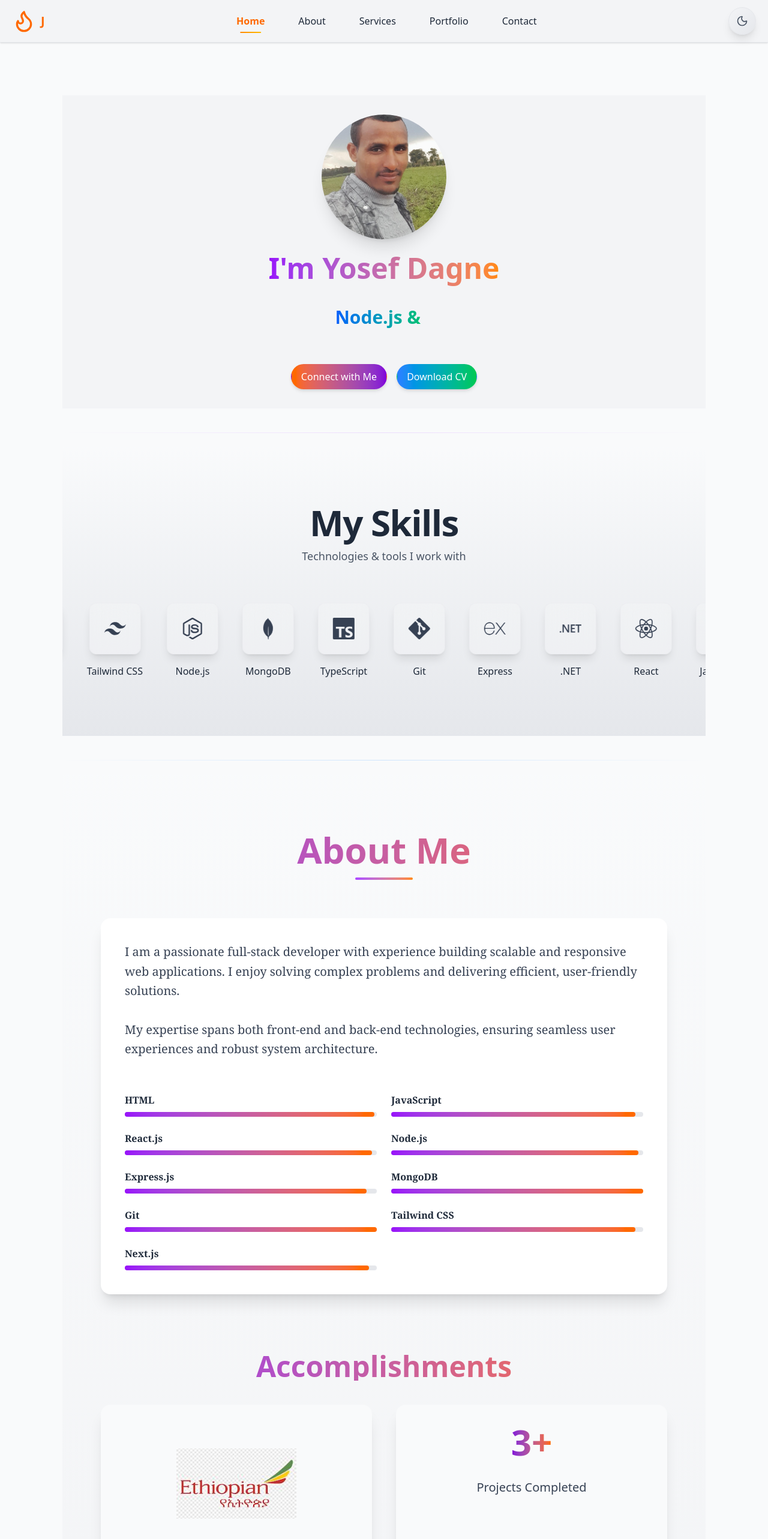
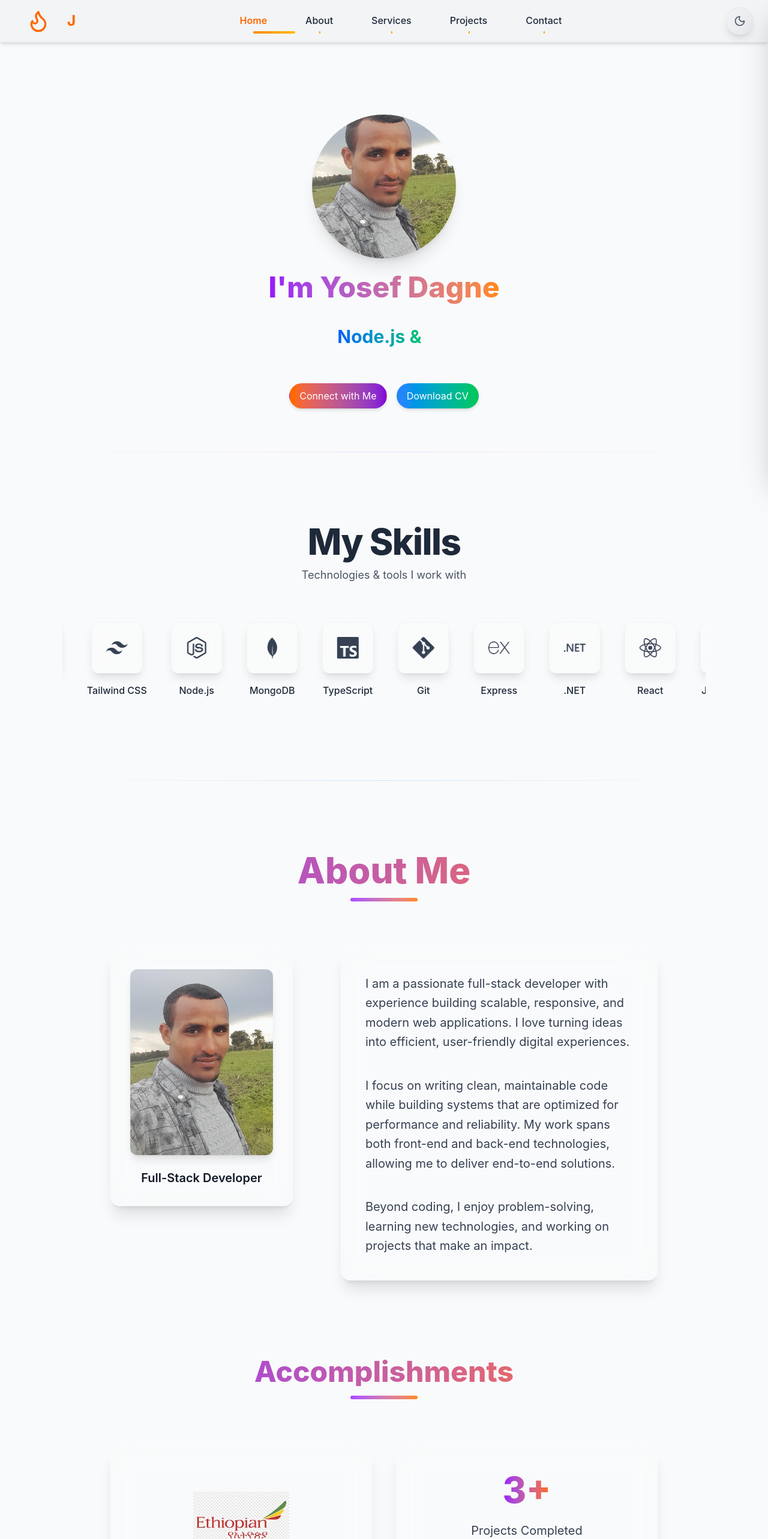
Before and after one commit to YosephDagne/personal_website, a Next.js app: page / in a window 1280 px wide. Shown: the top 2566 px of the page at 60% size. Built offline with nearby package versions, Linux system fonts and the light colour scheme.

Commit message:
personal website

```diff
--- a/app/globals.css
+++ b/app/globals.css
@@ -4,3 +4,9 @@
 html {
   scroll-behavior: smooth;
 }
+
+body {
+  @apply bg-white text-gray-900 dark:bg-gray-900 dark:text-gray-100;
+  font-family: 'Inter', sans-serif;
+  line-height: 1.6;
+}
--- a/components/About.tsx
+++ b/components/About.tsx
@@ -1,20 +1,9 @@
 "use client";
 
 import Image from "next/image";
+import { motion } from "framer-motion";
 
 export default function About() {
-  const skills = [
-    { skill: "HTML", level: "99%" },
-    { skill: "JavaScript", level: "97%" },
-    { skill: "React.js", level: "98%" },
-    { skill: "Node.js", level: "98%" },
-    { skill: "Express.js", level: "96%" },
-    { skill: "MongoDB", level: "100%" },
-    { skill: "Git", level: "100%" },
-    { skill: "Tailwind CSS", level: "97%" },
-    { skill: "Next.js", level: "97%" },
-  ];
-
   const accomplishments = [
     { value: "4", label: "Months Internship at Ethiopian Airlines" },
     { value: "3+", label: "Projects Completed" },
@@ -23,94 +12,108 @@ export default function About() {
   return (
     <section
       id="about"
-      className="relative py-24 px-6 md:px-16 bg-linear-to-b from-gray-50 to-gray-100 dark:from-gray-900 dark:to-gray-800"
+      className="relative py-24 px-6 md:px-20 bg-gray-50 dark:bg-gray-900"
     >
       {/* Title */}
-      <div className="text-center mb-16">
-        <h1 className="text-5xl md:text-6xl font-extrabold bg-clip-text text-transparent bg-linear-to-r from-purple-600 to-orange-500">
+      <div className="text-center mb-20">
+        <h1 className="text-5xl md:text-6xl font-extrabold bg-linear-to-r from-purple-600 to-orange-500 bg-clip-text text-transparent">
           About Me
         </h1>
-        <div className="mt-4 h-1 w-24 mx-auto rounded-full bg-linear-to-r from-purple-500 to-orange-400" />
+        <div className="h-1.5 w-28 mx-auto mt-4 rounded-full bg-linear-to-r from-purple-500 to-orange-400" />
       </div>
-      {/* Main content */}
-      <div className="flex flex-col md:flex-row items-start gap-16 max-w-7xl mx-auto">
-        {/* Large Profile Image */}
-        {/* <div className="flex-1">
-          <div className="w-full h-[700px] relative shadow-xl hover:shadow-2xl transition-shadow duration-500">
+
+      {/* Layout */}
+      <div className="flex flex-col md:flex-row items-start gap-20 max-w-7xl mx-auto">
+        {/* Profile Card */}
+        <motion.div
+          whileHover={{ scale: 1.03, rotateX: 8, rotateY: -8 }}
+          transition={{ type: "spring", stiffness: 150, damping: 12 }}
+          className="w-full md:w-1/3 bg-white/10 dark:bg-gray-800/30 backdrop-blur-xl
+          rounded-2xl p-8 shadow-xl border border-white/20 dark:border-gray-700/40
+          hover:shadow-purple-500/20 hover:border-purple-400/50 transition"
+        >
+          <div className="rounded-xl overflow-hidden shadow-lg">
             <Image
-              src="/jo2.jpg"
-              alt="Yosef Dagne"
-              fill
-              className="object-cover rounded-xl"
-              priority
+              src="/jo2.jpg" // update if needed
+              width={400}
+              height={400}
+              alt="Profile"
+              className="object-cover w-full h-full"
             />
           </div>
-        </div> */}
 
-        {/* Info & Skills Card */}
-        <div className="flex-1 flex flex-col gap-8 bg-white dark:bg-gray-800 p-10 rounded-2xl shadow-xl hover:shadow-2xl transition-shadow duration-500 font-serif">
-          {/* Description */}
+          <p className="mt-6 text-center text-xl font-semibold text-gray-900 dark:text-gray-200">
+            Full-Stack Developer
+          </p>
+        </motion.div>
+
+        {/* About Text Only (No Skills) */}
+        <motion.div
+          initial={{ opacity: 0, y: 40 }}
+          animate={{ opacity: 1, y: 0 }}
+          transition={{ duration: 0.8 }}
+          className="flex-1 flex flex-col gap-10 bg-white/10 dark:bg-gray-800/30
+          backdrop-blur-xl p-10 rounded-2xl shadow-xl border border-white/20
+          dark:border-gray-700/40 hover:border-purple-400/50 transition"
+        >
           <p className="text-gray-700 dark:text-gray-300 text-lg md:text-xl leading-relaxed">
             I am a passionate full-stack developer with experience building
-            scalable and responsive web applications. I enjoy solving complex
-            problems and delivering efficient, user-friendly solutions.
-          </p>
-          <p className="text-gray-700 dark:text-gray-300 text-lg md:text-xl leading-relaxed">
-            My expertise spans both front-end and back-end technologies,
-            ensuring seamless user experiences and robust system architecture.
+            scalable, responsive, and modern web applications. I love turning
+            ideas into efficient, user-friendly digital experiences.
           </p>
 
-          {/* Skills */}
-          <div className="grid grid-cols-1 sm:grid-cols-2 gap-6 mt-6">
-            {skills.map((item, index) => (
-              <div
-                key={index}
-                className="flex flex-col group hover:scale-[1.03] transition-transform duration-300"
-              >
-                <p className="text-md font-semibold mb-2 text-gray-800 dark:text-gray-200">
-                  {item.skill}
-                </p>
-                <div className="w-full h-2 rounded-full bg-gray-200 dark:bg-gray-700">
-                  <div
-                    style={{ width: item.level }}
-                    className="h-full rounded-full bg-linear-to-r from-purple-600 to-orange-500 transition-all duration-500"
-                  ></div>
-                </div>
-              </div>
-            ))}
-          </div>
-        </div>
+          <p className="text-gray-700 dark:text-gray-300 text-lg md:text-xl leading-relaxed">
+            I focus on writing clean, maintainable code while building systems
+            that are optimized for performance and reliability. My work spans
+            both front-end and back-end technologies, allowing me to deliver
+            end-to-end solutions.
+          </p>
+
+          <p className="text-gray-700 dark:text-gray-300 text-lg md:text-xl leading-relaxed">
+            Beyond coding, I enjoy problem-solving, learning new technologies,
+            and working on projects that make an impact.
+          </p>
+        </motion.div>
       </div>
+
       {/* Accomplishments */}
-      <div className="mt-24 max-w-7xl mx-auto">
-        <h2 className="text-4xl md:text-5xl font-extrabold text-center bg-clip-text text-transparent bg-linear-to-r from-purple-600 to-orange-500">
+      <div className="text-center mt-32 max-w-5xl mx-auto">
+        <h2 className="text-4xl md:text-5xl font-extrabold text-center bg-linear-to-r from-purple-600 to-orange-500 bg-clip-text text-transparent">
           Accomplishments
         </h2>
-        <div className="mt-10 grid grid-cols-1 sm:grid-cols-2 gap-10">
+        <div className="h-1.5 w-28 mx-auto mt-4 rounded-full bg-linear-to-r from-purple-500 to-orange-400" />
+
+        <div className="mt-20 grid grid-cols-1 sm:grid-cols-2 gap-10">
           {accomplishments.map((item, index) => (
-            <div
+            <motion.div
               key={index}
-              className="p-8 rounded-2xl shadow-xl bg-gray-50 dark:bg-gray-800 text-center hover:shadow-2xl transition-shadow duration-500 flex flex-col items-center gap-4 "
+              whileHover={{ scale: 1.05, rotateX: 10 }}
+              transition={{ type: "spring", stiffness: 150, damping: 10 }}
+              className="p-10 bg-white/10 dark:bg-gray-800/30 backdrop-blur-xl
+              rounded-2xl shadow-xl border border-white/20 dark:border-gray-700/40
+              hover:border-purple-400/50 hover:shadow-purple-500/20 text-center
+              flex flex-col items-center gap-6"
             >
-              {/* Show image only for internship */}
+              {/* Logo only for internship */}
               {item.label.includes("Internship") && (
-                <div className="w-50 h-50 relative mx-auto ">
+                <div className="relative w-40 h-40">
                   <Image
                     src="/Airlineslogo.jpg"
-                    alt="Ethiopian Airlines Logo"
+                    alt="Ethiopian Airlines"
                     fill
-                    className="object-contain rounded-2xl"
+                    className="object-contain rounded-xl"
                   />
                 </div>
               )}
 
-              <p className="text-5xl md:text-6xl font-extrabold bg-clip-text text-transparent bg-linear-to-r from-purple-700 to-orange-500">
+              <p className="text-6xl font-extrabold bg-linear-to-r from-purple-600 to-orange-500 bg-clip-text text-transparent">
                 {item.value}
               </p>
-              <p className="mt-4 text-lg md:text-xl text-gray-700 dark:text-gray-300">
+
+              <p className="text-lg md:text-xl text-gray-700 dark:text-gray-300">
                 {item.label}
               </p>
-            </div>
+            </motion.div>
           ))}
         </div>
       </div>
--- a/components/Hero.tsx
+++ b/components/Hero.tsx
@@ -54,17 +54,17 @@ const Hero = () => {
     <div
       id="home"
       className="flex flex-col items-center text-center gap-6 mt-20 px-4 py-8
-                 bg-gray-100 dark:bg-gray-900 transition-colors duration-500"
+                 bg-gray-50 dark:bg-gray-900 transition-colors duration-500"
     >
       {/* Profile Image */}
       <div className="relative">
         <Image
-          src={"/jo2.jpg"}
+          src="/jo2.jpg"
           alt="Yosef Dagne - Fullstack Web Developer"
           width={400}
-          height={240}
+          height={400} // square for consistent circle
           priority
-          className="md:w-52 md:h-52 rounded-full object-cover shadow-xl"
+          className="w-40 h-40 sm:w-48 sm:h-48 md:w-52 md:h-52 lg:w-60 lg:h-60 rounded-full object-cover shadow-xl"
         />
       </div>
 
--- a/components/Navbar.tsx
+++ b/components/Navbar.tsx
@@ -13,11 +13,10 @@ function NavBar() {
     { id: "home", label: "Home" },
     { id: "about", label: "About" },
     { id: "services", label: "Services" },
-    { id: "portfolio", label: "Portfolio" },
+    { id: "projects", label: "Projects" },
     { id: "contact", label: "Contact" },
   ];
 
-  // Smooth scroll function
   const smoothScroll = (id: string) => {
     const section = document.getElementById(id);
     if (section) {
@@ -26,48 +25,50 @@ function NavBar() {
   };
 
   return (
-    <div className="w-full flex items-center justify-between px-5 py-3 z-50 transition-all duration-500 bg-gray-100 dark:bg-gray-900 border-b border-gray-200 dark:border-gray-700 shadow-sm ">
+    <div className="w-full flex items-center justify-between px-6 py-3 z-50 transition-all duration-500 bg-gray-100 dark:bg-gray-900 border-b border-gray-200 dark:border-gray-700 shadow-md">
       {/* Logo */}
-      <div className="flex items-center">
-        <Flame className="w-10 h-10 text-orange-500" />
-        <span className="ml-2 text-xl font-bold text-orange-500 dark:text-orange-400">
+      <div className="flex items-center gap-2 cursor-pointer hover:scale-105 transition-transform duration-300">
+        <Flame className="w-20 h-10 text-orange-500" />
+        <span className="text-2xl font-bold text-orange-500 dark:text-orange-400 bg-clip-text bg-linear-to-r from-orange-400 to-amber-500">
           J
         </span>
       </div>
 
-      {/* Desktop Navigation */}
-      <ul className="hidden md:flex items-center gap-8">
+      {/* Desktop Menu */}
+      <ul className="hidden md:flex items-center gap-10">
         {navItems.map((item) => (
-          <li key={item.id} className="relative">
+          <li key={item.id} className="relative group">
             <button
               onClick={() => {
                 setMenu(item.id);
                 smoothScroll(item.id);
               }}
-              className={`text-gray-800 dark:text-gray-200 font-medium px-3 py-2 rounded-lg transition-all duration-300 cursor-pointer ${
+              className={`text-gray-800 dark:text-gray-200 font-medium px-3 py-2 transition-all duration-300 ${
                 menu === item.id
                   ? "text-orange-500 font-semibold"
-                  : "hover:text-orange-400 hover:bg-gray-200 dark:hover:bg-gray-800"
+                  : "hover:text-orange-400 hover:scale-105"
               }`}
             >
               {item.label}
-
-              {menu === item.id && (
-                <span className="absolute bottom-0 left-1/2 transform -translate-x-1/2 w-1/2 h-0.5 bg-linear-to-r from-orange-400 to-amber-400 rounded-full"></span>
-              )}
+              {/* Animated Gradient Underline */}
+              <span
+                className={`absolute left-1/2 bottom-0 w-0.5 h-1 rounded-full bg-linear-to-r from-orange-400 to-amber-400 transition-all duration-300 group-hover:w-full ${
+                  menu === item.id ? "w-full" : ""
+                }`}
+              ></span>
             </button>
           </li>
         ))}
       </ul>
 
-      {/* Right side: Theme Toggle & Mobile Menu Button */}
+      {/* Right Controls */}
       <div className="flex items-center gap-4 md:gap-6">
         <ThemeToggle />
 
-        {/* Hamburger */}
+        {/* Mobile Hamburger */}
         <button
           onClick={() => setIsMenuOpen(true)}
-          className="md:hidden flex flex-col justify-center items-center w-10 h-10 rounded-lg bg-gray-100 dark:bg-gray-900 hover:bg-gray-200 dark:hover:bg-gray-800 transition-colors"
+          className="md:hidden flex flex-col justify-center items-center w-10 h-10 rounded-lg bg-gray-100 dark:bg-gray-900 hover:bg-gray-200 dark:hover:bg-gray-800 transition-colors shadow-sm"
         >
           <span
             className={`w-6 h-0.5 bg-gray-800 dark:bg-gray-200 mb-1.5 rounded-full transition-transform duration-300 ${
@@ -92,18 +93,17 @@ function NavBar() {
         ref={menuRef}
         className={`fixed top-0 right-0 w-full max-w-xs h-full bg-white dark:bg-gray-900 backdrop-blur-xl z-50 shadow-2xl transition-transform duration-500 ${
           isMenuOpen ? "translate-x-0" : "translate-x-full"
-        } md:hidden`}
+        }`}
       >
         <div className="flex flex-col h-full p-6">
-          {/* Header */}
+          {/* Mobile Header */}
           <div className="flex justify-between items-center mb-10">
-            <div className="flex items-center">
+            <div className="flex items-center gap-2 cursor-pointer">
               <Flame className="w-10 h-10 text-orange-500" />
-              <span className="ml-2 text-lg font-bold bg-linear-to-r from-orange-500 to-amber-500 bg-clip-text text-transparent">
+              <span className="text-lg font-bold bg-linear-to-r from-orange-500 to-amber-500 bg-clip-text text-transparent">
                 J
               </span>
             </div>
-
             <button
               onClick={() => setIsMenuOpen(false)}
               className="p-2 rounded-full bg-gray-100 dark:bg-gray-900 hover:bg-gray-200 dark:hover:bg-gray-800 transition-colors"
@@ -112,7 +112,7 @@ function NavBar() {
             </button>
           </div>
 
-          {/* Mobile Nav Items */}
+          {/* Mobile Nav */}
           <ul className="flex flex-col gap-6">
             {navItems.map((item) => (
               <li key={item.id}>
@@ -122,10 +122,10 @@ function NavBar() {
                     setIsMenuOpen(false);
                     smoothScroll(item.id);
                   }}
-                  className={`text-xl font-medium px-4 py-3 rounded-xl transition-all duration-300 flex items-center ${
+                  className={`text-xl font-medium px-4 py-3 rounded-xl transition-all duration-300 flex items-center justify-center ${
                     menu === item.id
                       ? "text-white bg-linear-to-r from-orange-500 to-amber-500 shadow-lg"
-                      : "text-gray-800 dark:text-gray-200 hover:bg-gray-100 dark:hover:bg-gray-800"
+                      : "text-gray-800 dark:text-gray-200 hover:bg-gray-100 dark:hover:bg-gray-800 hover:scale-105"
                   }`}
                 >
                   {item.label}
--- a/components/Skills.tsx
+++ b/components/Skills.tsx
@@ -29,7 +29,7 @@ export default function Skills() {
   ];
 
   return (
-    <section className="relative py-24 bg-linear-to-b from-gray-50 to-gray-200 dark:from-gray-900 dark:to-gray-800 overflow-hidden transition-colors duration-500">
+    <section className="relative py-24 bg-gray-50 dark:bg-gray-900 overflow-hidden transition-colors duration-500">
       {/* Heading */}
       <div className="text-center mb-16">
         <h1 className="text-5xl sm:text-6xl font-extrabold text-gray-800 dark:text-white tracking-tight transition-colors duration-500">
--- a/components/Works.tsx
+++ b/components/Works.tsx
@@ -4,6 +4,7 @@ import { useState } from "react";
 import Image from "next/image";
 import my_work_data from "../data/my_work";
 import { ArrowRight } from "lucide-react";
+import { motion } from "framer-motion";
 
 export default function MyWork() {
   const [visibleProjects, setVisibleProjects] = useState(3);
@@ -16,77 +17,73 @@ export default function MyWork() {
 
   return (
     <section
-      id="portfolio"
-      className="py-20 bg-linear-to-b from-gray-50 to-white dark:from-gray-900 dark:to-gray-800"
+      id="projects"
+      className="py-24 bg-linear-to-b from-gray-50 to-white dark:from-gray-900 dark:to-gray-800"
     >
       <div className="container mx-auto px-4">
-        {/* Title Section */}
+        {/* Title */}
         <div className="text-center mb-16">
-          <h1 className="text-4xl sm:text-5xl md:text-6xl font-bold bg-clip-text text-transparent bg-linear-to-r from-purple-600 to-orange-500 mb-4">
-            My Portfolio
+          <h1 className="text-5xl md:text-6xl font-extrabold bg-linear-to-r from-purple-600 to-orange-500 bg-clip-text text-transparent mb-4">
+            My Projects{" "}
           </h1>
           <p className="text-lg text-gray-600 dark:text-gray-400 max-w-2xl mx-auto mb-6">
             Explore my latest projects and creative works
           </p>
-          <div className="h-1 w-24 bg-linear-to-r from-purple-500 to-orange-400 mx-auto rounded-full" />
+          <div className="h-1.5 w-28 mx-auto rounded-full bg-linear-to-r from-purple-500 to-orange-400"></div>
         </div>
 
         {/* Projects Grid */}
-        <div className="grid grid-cols-1 md:grid-cols-2 lg:grid-cols-3 gap-8 mb-12">
+        <div className="grid grid-cols-1 md:grid-cols-2 lg:grid-cols-3 gap-10 mb-12">
           {my_work_data.slice(0, visibleProjects).map((work, index) => (
-            <div
+            <motion.a
               key={index}
-              className="group cursor-pointer transform transition-all duration-500 hover:scale-105"
-            >
-              <a
               href={work.w_link}
               target="_blank"
               rel="noopener noreferrer"
-                className="block"
+              whileHover={{ scale: 1.05, rotateX: 5, rotateY: -5 }}
+              transition={{ type: "spring", stiffness: 150, damping: 12 }}
+              className="relative block rounded-2xl shadow-xl bg-white/20 dark:bg-gray-800/30 backdrop-blur-lg overflow-hidden cursor-pointer border border-white/20 dark:border-gray-700/40 hover:shadow-purple-500/30 transition-all duration-300"
             >
-                <div className="relative overflow-hidden rounded-2xl shadow-lg hover:shadow-2xl transition-shadow duration-300">
-                  {/* Image Container - Decreased height, increased width */}
-                  <div className="relative h-64 w-full">
+              {/* Project Image */}
+              <div className="relative h-64 w-full ">
                 <Image
                   src={work.w_image}
                   alt={work.w_name}
                   fill
-                      className="object-cover transition-transform duration-700 group-hover:scale-110"
+                  className="object-cover transition-transform duration-700 group-hover:scale-110 "
                 />
 
                 {/* Gradient Overlay */}
-                    <div className="absolute inset-0 bg-linear-to-t from-black/70 via-black/20 to-transparent opacity-0 group-hover:opacity-100 transition-opacity duration-300" />
+                <div className="absolute inset-0 bg-linear-to-t from-black/70 via-black/20 to-transparent opacity-0 hover:opacity-70 transition-opacity duration-300"></div>
 
-                    {/* Content Overlay */}
-                    <div className="absolute bottom-0 left-0 right-0 p-6 transform translate-y-4 group-hover:translate-y-0 transition-transform duration-300">
-                      <div className="text-white opacity-0 group-hover:opacity-100 transition-opacity duration-300">
-                        <span className="text-sm font-medium text-orange-400 mb-2 block">
+                {/* Overlay Text */}
+                <div className="absolute bottom-0 left-0 right-0 p-6 transform translate-y-6 hover:translate-y-0 transition-transform duration-300">
+                  <span className="text-sm font-medium text-orange-700 mb-2 block">
                     Project {work.w_no}
                   </span>
-                        <h3 className="text-xl font-semibold mb-2">
+                  <h3 className="text-xl font-semibold mb-2 text-green-600">
                     {work.w_name}
                   </h3>
-                        <div className="flex items-center text-sm text-gray-300">
+                  <div className="flex items-center text-sm text-blue-600">
                     View Project
-                          <ArrowRight className="w-4 h-4 ml-2 transform group-hover:translate-x-1 transition-transform duration-300" />
+                    <ArrowRight className="w-4 h-4 ml-2 transform transition-transform duration-300 hover:translate-x-1" />
                   </div>
                 </div>
               </div>
-                  </div>
-                </div>
-              </a>
-            </div>
+
+              {/* Glow Gradient Border */}
+              <span className="absolute inset-0 rounded-3xl border-2 border-transparent bg-linear-to-r from-purple-600/30 to-orange-500/30 opacity-0 hover:opacity-100 pointer-events-none transition-all duration-300"></span>
+            </motion.a>
           ))}
         </div>
 
         {/* Show More Button */}
         {my_work_data.length > 3 && (
           <div className="text-center">
-            <button
+            <motion.button
               onClick={handleShowMore}
-              className="group relative inline-flex items-center gap-3 px-8 py-4 bg-linear-to-r from-purple-600 to-orange-500 text-white font-semibold rounded-full
-                         shadow-lg hover:shadow-xl transform hover:scale-105 transition-all duration-300
-                         hover:from-purple-700 hover:to-orange-600 cursor-pointer"
+              whileHover={{ scale: 1.05 }}
+              className="group relative inline-flex items-center gap-3 px-8 py-4 bg-linear-to-r from-purple-600 to-orange-500 text-white font-semibold rounded-full shadow-lg hover:shadow-xl transition-all duration-300 hover:from-purple-700 hover:to-orange-600 cursor-pointer"
             >
               <span>{showMore ? "Show Less" : "Show More Projects"}</span>
               <ArrowRight
@@ -94,7 +91,7 @@ export default function MyWork() {
                   showMore ? "rotate-180" : "group-hover:translate-x-1"
                 }`}
               />
-            </button>
+            </motion.button>
           </div>
         )}
       </div>
--- a/data/service.ts
+++ b/data/service.ts
@@ -9,7 +9,7 @@ export interface Service {
 const Services_Data: Service[] = [
   {
     s_no: "01",
-    s_name: "Web Development",
+    s_name: "Frontend Development",
     s_desc:
       "Building responsive and modern websites using React, Next.js, and Tailwind CSS.",
     icon: "/frontend.png",
```
Also changed, not shown: components/Education.tsx (+42 -34 lines), components/Service.tsx (+38 -12 lines). Lines whose indentation alone changed are shown as unchanged.
